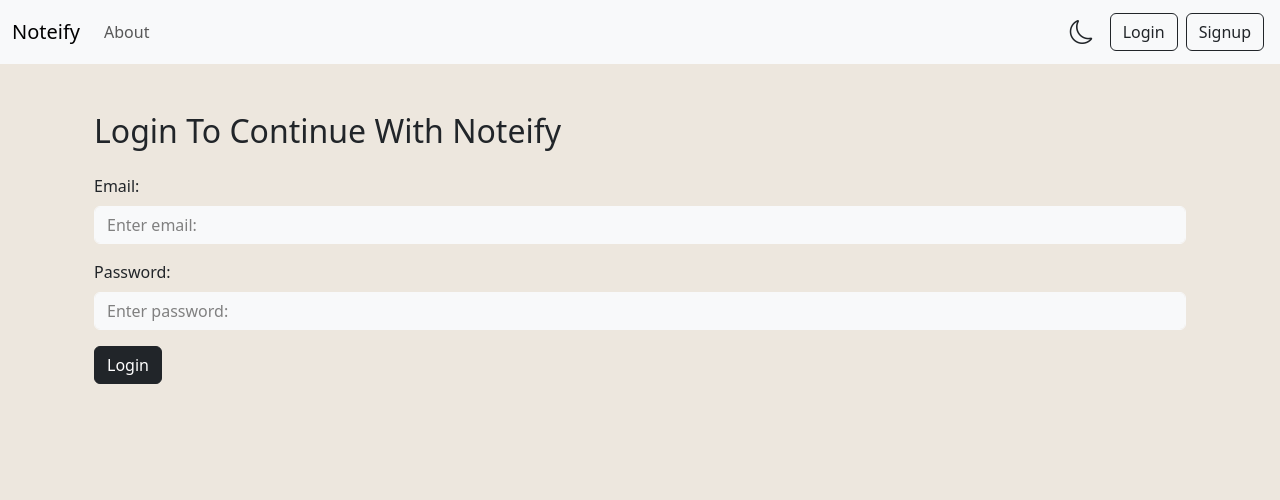
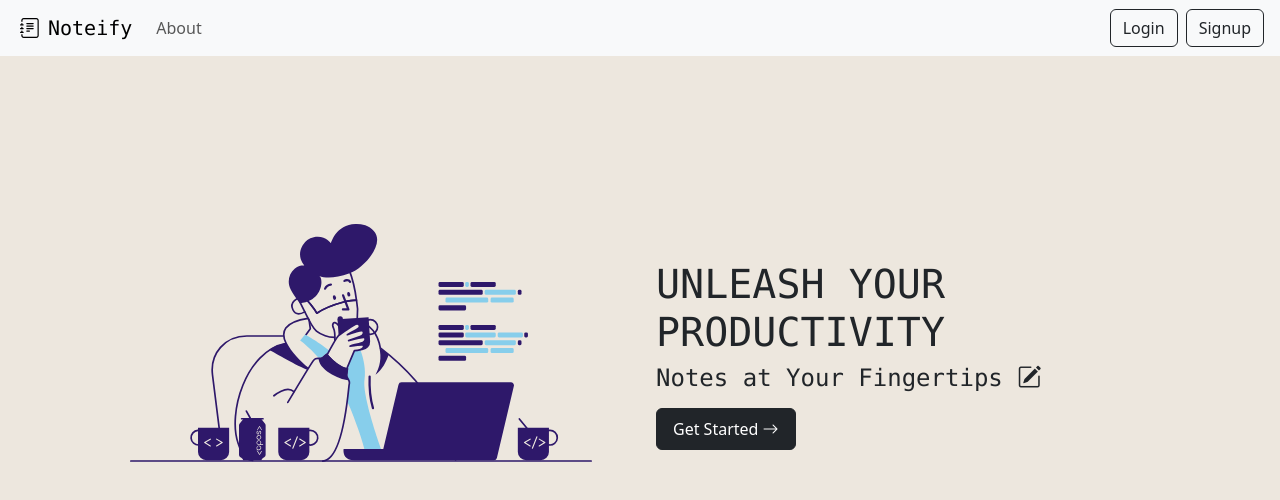
Before and after one commit to tech0123/noteifyFrontend, a React (Create React App) app: page / in a window 1280 px wide. Before the commit this address led to /#/login. Shown: the top 500 px of the page. Built offline with nearby package versions, Linux system fonts and the light colour scheme.

Commit message:
commit 4

```diff
--- a/src/App.js
+++ b/src/App.js
@@ -13,6 +13,7 @@ import AlertBox from './components/AlertBox';
 import Login from './components/Login';
 import Signup from './components/Signup';
 import { useState } from 'react';
+import LandingPage from './components/LandingPage';
 
 function App() {
 
@@ -40,7 +41,8 @@ function App() {
               )}
               <div className="container">
                 <Routes>
-                  <Route exact path="/" element={<Home setAlert={setAlert} />}></Route>
+                  <Route exact path="/" element={<LandingPage />}></Route>
+                  <Route exact path="/home" element={<Home setAlert={setAlert} />}></Route>
                   <Route exact path="/login" element={<Login setAlert={setAlert} />}></Route>
                   <Route exact path="/signup" element={<Signup setAlert={setAlert} />}></Route>
                   <Route exact path="/about" element={<About />}></Route>
--- /dev/null
+++ b/src/components/LandingPage.js
@@ -0,0 +1,40 @@
+import React, { useContext } from 'react'
+import Button from 'react-bootstrap/Button';
+import { Link } from "react-router-dom";
+import { ModeContext } from '../context/ModeContext';
+
+
+
+const LandingPage = () => {
+
+  const { setDarkMode } = useContext(ModeContext);
+  setDarkMode(false);
+  return (
+    <div>
+      <section className="d-flex align-items-center pt-lg-5 mt-lg-5 pb-1 pb-lg-5">
+
+        <div className="container">
+          <div className="row">
+            <div className="col-lg-6 p-lg-5 mt-lg-4  mt-5 p-4 pt-5 " >
+              <img src="/img.svg" alt="not found" className='img-fluid' />
+            </div>
+            <div className="col-lg-6 d-flex flex-column justify-content-center text-center text-lg-start p-lg-3 mt-lg-5 pt-1 ">
+              <h1 className='font-monospace text-uppercase'>Unleash Your Productivity</h1>
+              <h4 className='font-monospace '> Notes at Your Fingertips <i className="bi bi-pencil-square"></i></h4>
+
+              <div>
+                <div className="text-center text-lg-start">
+                  <Button as={Link} to="/signup" variant="dark" className='p-2 mt-2 px-3'>Get Started <i className="bi bi-arrow-right"></i></Button>
+                </div>
+              </div>
+            </div>
+
+          </div>
+        </div>
+
+      </section>
+    </div>
+  )
+}
+
+export default LandingPage
--- a/src/components/Login.js
+++ b/src/components/Login.js
@@ -29,7 +29,7 @@ const Login = ({ setAlert }) => {
         {
             localStorage.setItem('token', json.authtoken)
             setAlert({ message: "Logged in Successfully", color: "success" });
-            navigate("/");
+            navigate("/home");
         }
         else
         {
--- a/src/components/MyNavbar.js
+++ b/src/components/MyNavbar.js
@@ -22,7 +22,7 @@ const MyNavbar = ({ onDarkModeToggle }) => {
 
     const handleLogout = () => {
         localStorage.removeItem('token');
-        navigate("/login");
+        navigate("/");
     }
 
     useEffect(() => {
@@ -46,7 +46,7 @@ const MyNavbar = ({ onDarkModeToggle }) => {
 
             <Navbar expand="lg" className="bg-body-tertiary" data-bs-theme={`${darkMode ? 'dark' : 'light'}`}>
                 <Container fluid>
-                    <Navbar.Brand><Nav.Link as={Link} to="/">Noteify</Nav.Link></Navbar.Brand>
+                    <Navbar.Brand><Nav.Link as={Link} to="/" className='font-monospace text-center'><i className="bi bi-journal-text mx-2 p-0"></i><span className=''>Noteify</span></Nav.Link></Navbar.Brand>
                     <Navbar.Toggle aria-controls="navbarScroll" />
                     <Navbar.Collapse id="navbarScroll">
                         <Nav
@@ -57,15 +57,19 @@ const MyNavbar = ({ onDarkModeToggle }) => {
                             {
                                 localStorage.getItem('token') &&
                                 <>
-                                    <Nav.Link as={Link} to="/" className={`${location.pathname === "/" ? "active" : ""}`} >Home</Nav.Link>
+                                    <Nav.Link as={Link} to="/home" className={`${location.pathname === "/home" ? "active" : ""}`} >Home</Nav.Link>
                                 </>
                             }
                             <Nav.Link as={Link} to="/about" className={`${location.pathname === "/about" ? "active" : ""}`} >About</Nav.Link>
 
                         </Nav>
-                        <Button variant="" style={{ border: 'none' }} onClick={toggleIcon}>
-                            <i className={`bi ${darkMode ? 'bi-sun' : 'bi-moon'} fs-4`}></i>
-                        </Button>
+                        {
+                            location.pathname !== "/" &&
+
+                            <Button variant="" style={{ border: 'none' }} onClick={toggleIcon}>
+                                <i className={`bi ${darkMode ? 'bi-sun' : 'bi-moon'} fs-4`}></i>
+                            </Button>
+                        }
 
 
 
--- a/src/components/Signup.js
+++ b/src/components/Signup.js
@@ -31,7 +31,7 @@ const Signup = ({ setAlert }) => {
       const json = await response.json();
       if (json.success) {
         localStorage.setItem('token', json.authtoken)
-        navigate("/");
+        navigate("/home");
         setAlert({ message: "Signedup Successfully", color: "success" });
       }
       else {
```
Also changed, not shown: public/img.svg (added).
